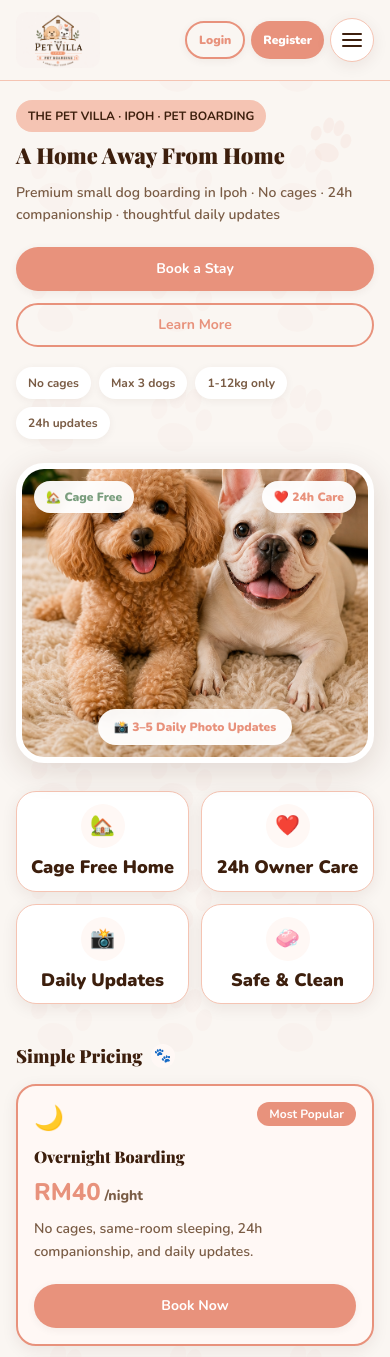
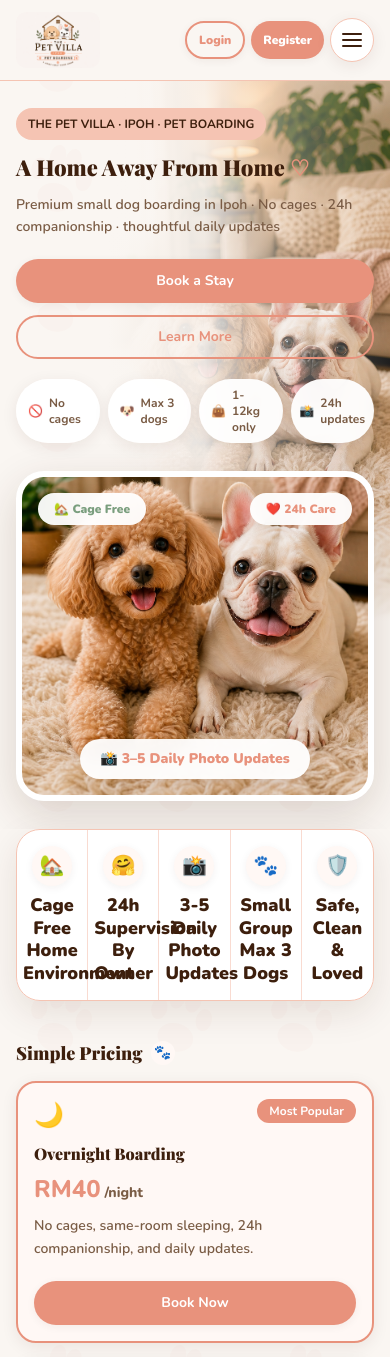
Before and after one commit to petvilla-ipoh/pet-villa, a Next.js app in the folder apps/web/: page / in a window 390 px wide. Shown: the top 1357 px of the page. Built offline with nearby package versions, Linux system fonts and the light colour scheme; a web font is replaced by a local one.

Commit message:
update mobile hero preview style

```diff
--- a/apps/web/app/page.tsx
+++ b/apps/web/app/page.tsx
@@ -4,10 +4,18 @@ import { AppNav } from "./components/AppNav";
 import { useLanguage } from "./components/LanguageProvider";
 
 const heroFeatures = [
-  { icon: "🏡", title: { en: "Cage Free Home", zh: "不关笼家庭照顾" } },
-  { icon: "❤️", title: { en: "24h Owner Care", zh: "主人24小时陪伴" } },
-  { icon: "📸", title: { en: "Daily Updates", zh: "每日照片更新" } },
-  { icon: "🧼", title: { en: "Safe & Clean", zh: "安全干净" } }
+  { icon: "🏡", title: { en: "Cage Free Home Environment", zh: "不关笼家庭环境" } },
+  { icon: "🤗", title: { en: "24h Supervision By Owner", zh: "主人24小时陪伴" } },
+  { icon: "📸", title: { en: "3-5 Daily Photo Updates", zh: "每日3-5次照片更新" } },
+  { icon: "🐾", title: { en: "Small Group Max 3 Dogs", zh: "小群照顾最多3只狗" } },
+  { icon: "🛡️", title: { en: "Safe, Clean & Loved", zh: "安全干净被爱护" } }
+];
+
+const heroTags = [
+  { icon: "🚫", label: "No cages" },
+  { icon: "🐶", label: "Max 3 dogs" },
+  { icon: "👜", label: "1-12kg only" },
+  { icon: "📸", label: "24h updates" }
 ];
 
 const notices = [
@@ -40,14 +48,23 @@ export default function HomePage() {
       <AppNav />
 
       <main>
-        <section id="about" className="villa-section relative pb-7 pt-6 sm:pb-10 sm:pt-8">
+        <section id="about" className="villa-section relative overflow-hidden pb-7 pt-8 sm:pb-10 sm:pt-10">
+          <div className="pointer-events-none absolute inset-y-0 right-0 top-0 h-[540px] w-[72%] opacity-95 lg:h-full lg:w-[50%]">
+            <img
+              src="/hero-dogs.png"
+              alt=""
+              className="h-full w-full object-cover object-[72%_62%]"
+            />
+            <div className="absolute inset-0 bg-[linear-gradient(90deg,#faf6f2_0%,rgba(250,246,242,0.92)_34%,rgba(250,246,242,0.35)_63%,rgba(250,246,242,0.08)_100%)]" />
+            <div className="absolute inset-x-0 bottom-0 h-28 bg-gradient-to-t from-villa-background to-transparent" />
+          </div>
           <span className="paw-mark right-5 top-5" />
-          <div className="villa-container grid gap-6 lg:grid-cols-[1.02fr_0.98fr] lg:items-center">
-            <div>
+          <div className="villa-container relative z-10 grid gap-6 lg:grid-cols-[1.02fr_0.98fr] lg:items-center">
+            <div className="max-w-[560px]">
               <span className="rounded-pill bg-villa-primary-light px-3 py-2 text-xs font-bold uppercase text-villa-text-primary">
                 The Pet Villa · Ipoh · Pet Boarding
               </span>
-              <h1 className="page-title mt-4">A Home Away From Home</h1>
+              <h1 className="page-title mt-5 max-w-[360px] lg:max-w-none">A Home Away From Home <span className="text-villa-primary">♡</span></h1>
               <p className="body-copy mt-3 max-w-2xl">
                 {t({
                   en: "Premium small dog boarding in Ipoh · No cages · 24h companionship · thoughtful daily updates",
@@ -58,26 +75,29 @@ export default function HomePage() {
                 <a className="villa-button" href="/booking">{t({ en: "Book a Stay", zh: "预约寄宿" })}</a>
                 <a className="villa-button-outline" href="#how-it-works">{t({ en: "Learn More", zh: "了解更多" })}</a>
               </div>
-              <div className="mt-5 flex flex-wrap gap-2">
-                {["No cages", "Max 3 dogs", "1-12kg only", "24h updates"].map((tag) => (
-                  <span key={tag} className="rounded-pill bg-white px-3 py-2 text-xs font-bold text-villa-text-secondary shadow-sm">{tag}</span>
+              <div className="mt-5 grid grid-cols-2 gap-2 min-[390px]:grid-cols-4">
+                {heroTags.map((tag) => (
+                  <span key={tag.label} className="inline-flex items-center justify-center gap-1.5 rounded-pill bg-white/95 px-3 py-2 text-xs font-bold text-villa-text-secondary shadow-md backdrop-blur">
+                    <span className="text-villa-primary">{tag.icon}</span>
+                    {tag.label}
+                  </span>
                 ))}
               </div>
             </div>
-            <div className="relative h-[300px] overflow-hidden rounded-[28px] border-[6px] border-white bg-white shadow-lg sm:h-[380px] lg:aspect-[4/3] lg:h-auto">
+            <div className="relative mt-1 h-[330px] overflow-hidden rounded-[28px] border-[6px] border-white bg-white shadow-[0_14px_44px_rgba(61,31,13,0.16)] sm:h-[420px] lg:mt-0 lg:aspect-[4/3] lg:h-auto">
               <img
                 src="/hero-dogs.png"
                 alt="Toy poodle and French bulldog resting in a warm home living room"
-                className="absolute inset-0 h-full w-full object-cover object-[center_68%]"
+                className="absolute inset-0 h-full w-full object-cover object-[center_66%]"
               />
-              <div className="absolute left-3 top-3 rounded-pill bg-white/95 px-3 py-2 text-xs font-black text-villa-accent-green shadow-md backdrop-blur sm:left-4 sm:top-4 sm:px-4 sm:text-sm">
+              <div className="absolute left-4 top-4 rounded-pill bg-white/95 px-4 py-2 text-xs font-black text-villa-accent-green shadow-md backdrop-blur sm:text-sm">
                 🏡 Cage Free
               </div>
-              <div className="absolute right-3 top-3 rounded-pill bg-white/95 px-3 py-2 text-xs font-black text-villa-primary shadow-md backdrop-blur sm:right-4 sm:top-4 sm:px-4 sm:text-sm">
+              <div className="absolute right-4 top-4 rounded-pill bg-white/95 px-4 py-2 text-xs font-black text-villa-primary shadow-md backdrop-blur sm:text-sm">
                 ❤️ 24h Care
               </div>
-              <div className="absolute inset-x-0 bottom-3 flex justify-center px-4 sm:bottom-4">
-                <div className="rounded-pill bg-white/95 px-4 py-2.5 text-xs font-black text-villa-primary shadow-lg backdrop-blur sm:px-5 sm:py-3 sm:text-sm">
+              <div className="absolute inset-x-0 bottom-4 flex justify-center px-4">
+                <div className="rounded-pill bg-white/95 px-5 py-2.5 text-sm font-black text-villa-primary shadow-lg backdrop-blur">
                   📸 3–5 Daily Photo Updates
                 </div>
               </div>
@@ -87,16 +107,16 @@ export default function HomePage() {
 
         <section id="services" className="villa-section pt-0">
           <div className="villa-container">
-            <div className="grid grid-cols-2 gap-3 sm:grid-cols-4">
+            <div className="grid grid-cols-5 overflow-hidden rounded-[24px] border border-villa-primary-light bg-white/95 shadow-[0_12px_36px_rgba(61,31,13,0.10)] backdrop-blur">
               {heroFeatures.map((feature) => (
                 <article
                   key={feature.title.en}
-                  className="rounded-[20px] border border-villa-primary-light bg-white p-3 text-center shadow-md transition-all duration-200 hover:-translate-y-0.5 hover:shadow-lg sm:p-4"
+                  className="border-r border-villa-primary-light/60 px-1.5 py-4 text-center last:border-r-0 sm:px-4"
                 >
-                  <div className="mx-auto grid h-11 w-11 place-items-center rounded-full bg-villa-primary-bg text-xl sm:h-12 sm:w-12 sm:text-2xl">
+                  <div className="mx-auto grid h-10 w-10 place-items-center rounded-full bg-villa-primary-bg text-xl shadow-sm sm:h-12 sm:w-12 sm:text-2xl">
                     {feature.icon}
                   </div>
-                  <h2 className="mt-2 text-xs font-black leading-tight text-villa-text-primary sm:mt-3 sm:text-sm">
+                  <h2 className="mt-2 text-[10px] font-black leading-tight text-villa-text-primary min-[390px]:text-[11px] sm:mt-3 sm:text-sm">
                     {t(feature.title)}
                   </h2>
                 </article>
```
